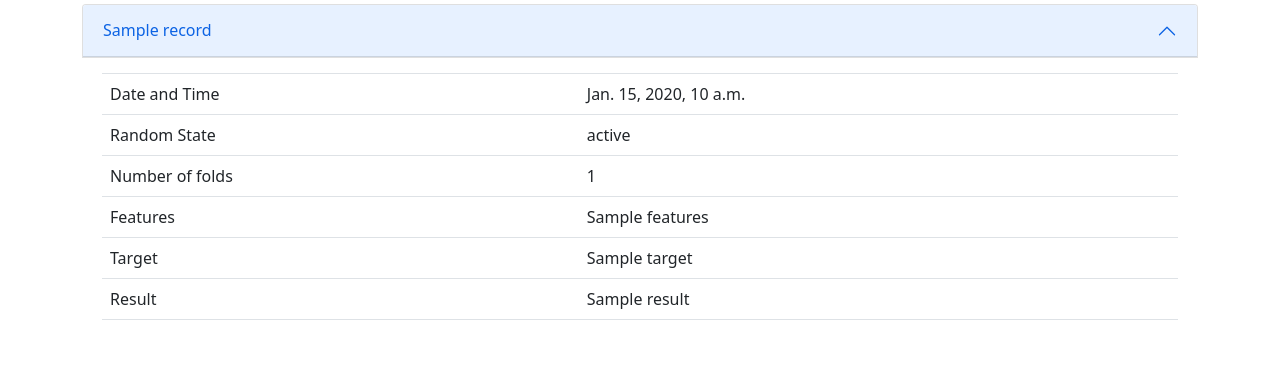
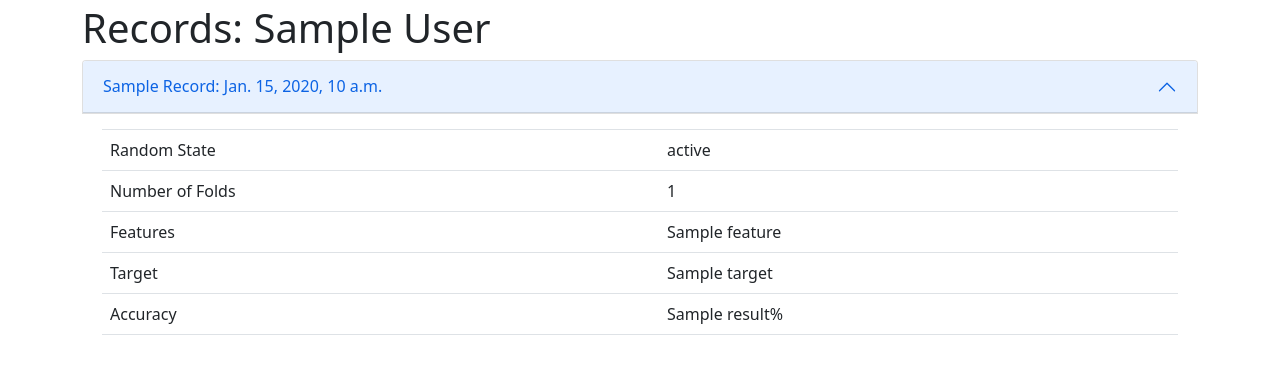
Before and after one commit to quinnwai/caraml, a Django app: template caraml/caraml/templates/users/records.html in a window 1280 px wide, after a click that opens the changed part. Shown: the part 74-448 px from the top of the page. Run offline with Django 3.2, Linux system fonts and the light colour scheme; tables that the repository leaves empty hold one stand-in row (values such as "Sample post"); the template is opened without the code that fills it: values that come from a table or form of the project are taken from there, most other values are stand-ins (such as "Sample title", 1, 10 or a date in 2020); data that the repository does not hold is empty; parts of the project's set-up code (start-up, migrations or seed data) failed here and were passed over; some libraries are stand-ins or nearby versions.

Commit message:
records templating + checking

```diff
--- a/caraml/caraml/regressor/views.py
+++ b/caraml/caraml/regressor/views.py
@@ -19,11 +19,12 @@
     template_name = 'users/records.html'
 
     def get_queryset(self):
-        RecordsList = Record.objects.all().filter(user = self.request.user)
+        RecordsList = Record.objects.all().filter(user = self.request.user).order_by('-dateTime')
         return RecordsList
 
     def get_context_data(self, **kwargs):
         context = super(RecordsListView, self).get_context_data(**kwargs)
+        print(context)
         return context
 
 def UploadDatasetView(request):
--- a/caraml/caraml/templates/users/records.html
+++ b/caraml/caraml/templates/users/records.html
@@ -1,9 +1,12 @@
 {% extends "base.html" %}
 {% load static %}
 
-{% block title %} Records of {{ object.username }}{% endblock %}
+{% block header %}
+    <h1>Records: {{ object_list.first.user|title }}</h1>
+{% endblock header %}
 
 {% block content %}
+
 {% if object_list%}
 {%for record in object_list%}
 <div class="accordion" id="accordionExample">
@@ -11,7 +14,7 @@
     <h2 class="accordion-header">
         <button class="accordion-button collapsed" type="button" data-bs-toggle="collapse"
             data-bs-target="#collapse{{forloop.counter}}" aria-expanded="false" aria-controls="collapse{{forloop.counter}}">
-            {{ record.title }}
+            {{ record.title|title }}:  {{record.dateTime }}
         </button>
     </h2>
     </div>
@@ -20,28 +23,24 @@
         <div class="accordion-body">
             <table class="table">
                 <tr>
-                    <td>Date and Time</td>
-                    <td>{{record.dateTime}} </td>
-                </tr>
-                <tr>
                     <td>Random State</td>
                     <td>{{record.randomState}} </td>
                 </tr>
 
-                    <td>Number of folds</td>
+                    <td>Number of Folds</td>
                     <td>{{record.numFolds}} </td>
-            </tr>
-            <tr>
-                <td>Features</td>
-                <td>{{record.features}} </td>
-            </tr>
+                </tr>
+                <tr>
+                    <td>Features</td>
+                    <td>{{record.features|join:", " }} </td>
+                </tr>
                 <tr>
                     <td>Target</td>
                     <td>{{record.target}} </td>
                 </tr>
                 <tr>
-                    <td>Result</td>
-                    <td>{{record.result}} </td>
+                    <td>Accuracy</td>
+                    <td>{{record.result}}% </td>
                 </tr>
         </table>
         </div>
```
Also changed, not shown: caraml/caraml/regressor/migrations/0007_auto_20210426_2153.py (added).
